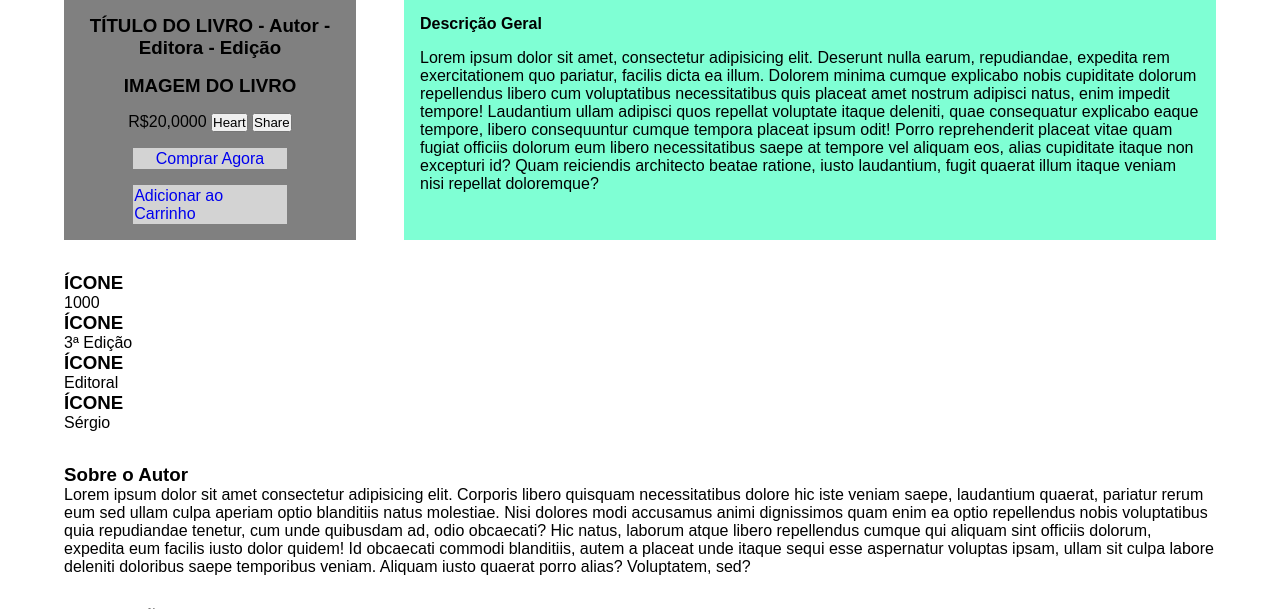
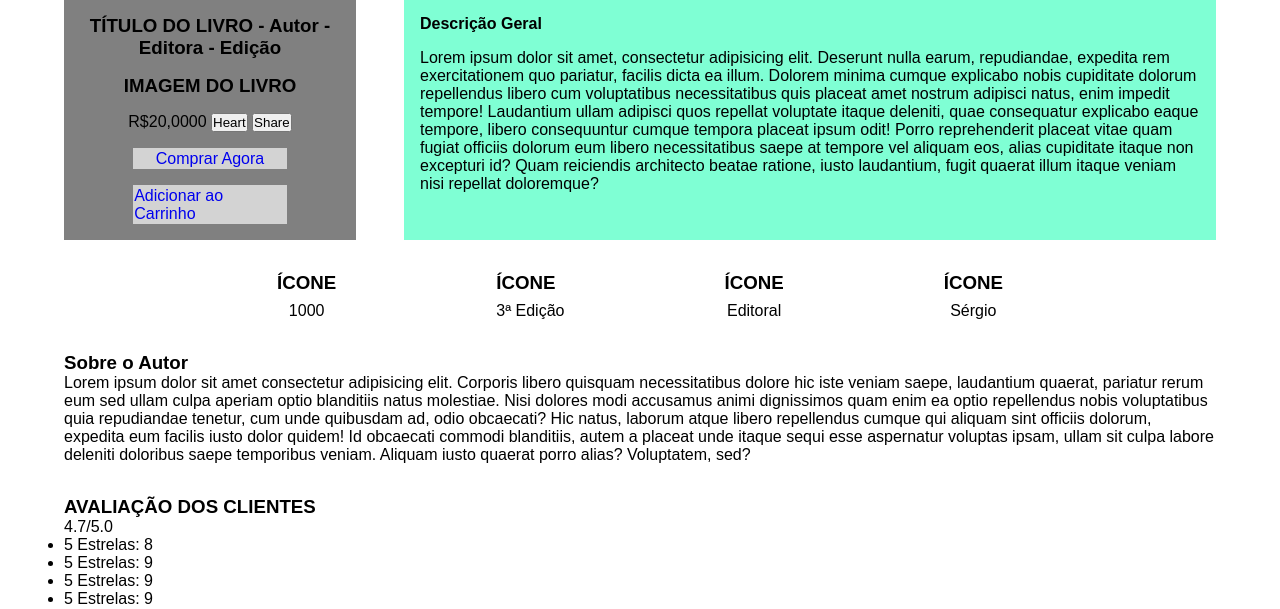
Before and after one commit to rodrigo-fullstack/jovem-pagina, a PHP site: page /produto_selecionado.html in a window 1280 px wide. Shown: the part 145-754 px from the top of the page. Run offline with PHP 8.4, Linux system fonts and the light colour scheme.

Commit message:
feat (positioning): Posicionando elementos de .book-select-data

```diff
--- a/assets/css/main.css
+++ b/assets/css/main.css
@@ -12,7 +12,22 @@ main{
     padding: 4rem;
 }
 
+.book-select-data{
+    display: flex;
+    justify-content: center;
+    gap: 10rem;
+}
 
+.book-data{
+    display: flex;
+    flex-direction: column;
+    gap: 0.5rem;
+    justify-content: center;
+}
+
+.book-data .data-desc{
+    text-align: center;
+}
 
 .btn-container{
     display: flex;
--- a/produto_selecionado.html
+++ b/produto_selecionado.html
@@ -105,14 +105,14 @@
 
             <section class="book-select-data">
 
-                <div class="page-numbers">
+                <div class="book-data page-numbers">
                     <div class="icon-container">
                         <h1>ÍCONE</h1>
                     </div>
                     <span class="data-desc">1000</span>
                 </div>
 
-                <div class="edition">
+                <div class="book-data edition">
                     <div class="icon-container">
                         <h1>ÍCONE</h1>
                     </div>
@@ -120,7 +120,7 @@
                     <span class="data-desc">3ª Edição</span>
                 </div>
 
-                <div class="publisher">
+                <div class="book-data publisher">
                     <div class="icon-container">
                         <h1>ÍCONE</h1>
                     </div>
@@ -128,7 +128,7 @@
                     <span class="data-desc">Editoral</span>
                 </div>
 
-                <div class="vendor">
+                <div class="book-data vendor">
                     <div class="icon-container">
                         <h1>ÍCONE</h1>
                     </div>
```
